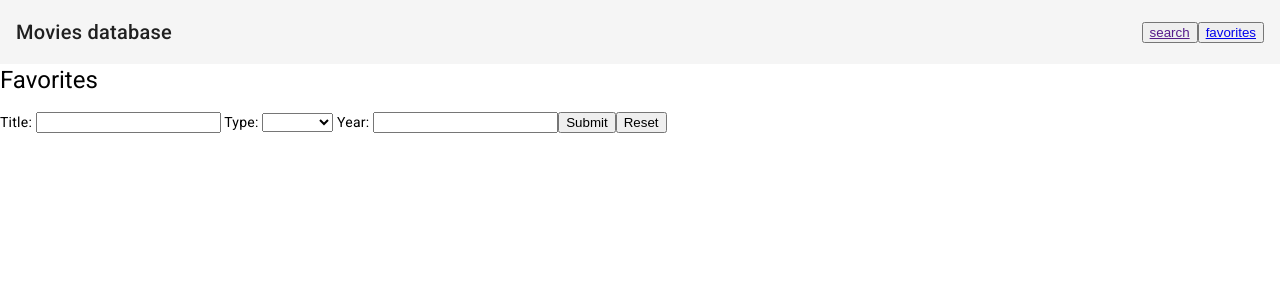
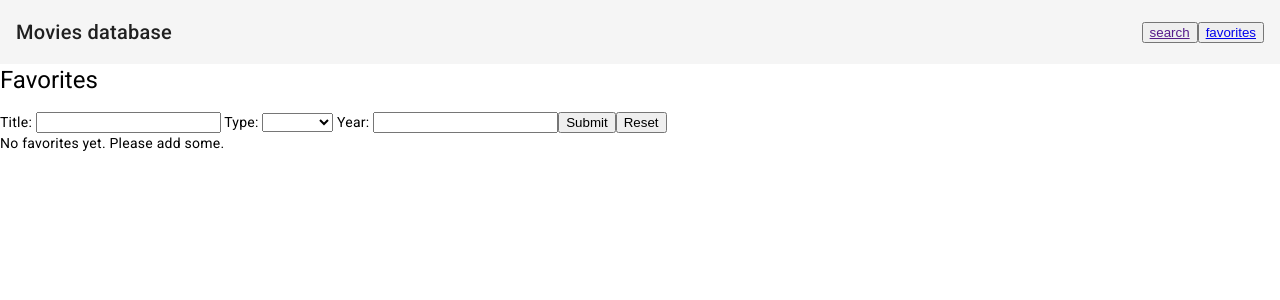
Before and after one commit to EduGese/ScreenPulse-frontApp, an Angular app: page /favorites in a window 1280 px wide. Shown: the top 300 px of the page. Built offline with nearby package versions, Linux system fonts and the light colour scheme.

Commit message:
Add  message n view  when no favorites - Add *ngIf to check if favorites array is empty - Display div with message when favorites is empty

```diff
--- a/src/app/favorites/pages/favorites.component.html
+++ b/src/app/favorites/pages/favorites.component.html
@@ -25,4 +25,10 @@
     <button type="reset">Reset</button>
 
   </form>
-<app-favorites-card [favorites]="favorites"></app-favorites-card>
+  <div *ngIf="favorites.length == 0">
+    <div>
+      <p>No favorites yet. Please add some.</p>
+   </div>
+  </div>
+
+  <app-favorites-card [favorites]="favorites"></app-favorites-card>
```
